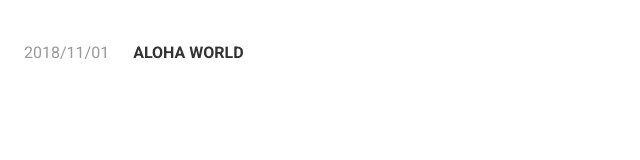
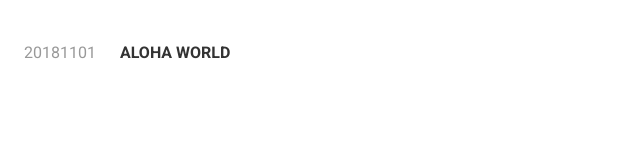
Before and after one commit to rcmorano/rcmorano.github.io, a plain HTML site: page index.html in a window 1280 px wide. Shown: the full height of the page, 0-640 px from the left. Drawn offline with Linux system fonts and the light colour scheme.

Commit message:
testing a different link's timestamp format

```diff
--- a/index.html
+++ b/index.html
@@ -32,7 +32,7 @@
   <body>
 
     <ul class="posts">
-			  <li class="post-link"><a href="/post/hello-world.html"><span class="stamp">2018/11/01</span> <span class="title">Aloha World</span></a></li>
+			  <li class="post-link"><a href="/post/hello-world.html"><span class="stamp">20181101</span> <span class="title">Aloha World</span></a></li>
     </ul>
 
   </body>
```
